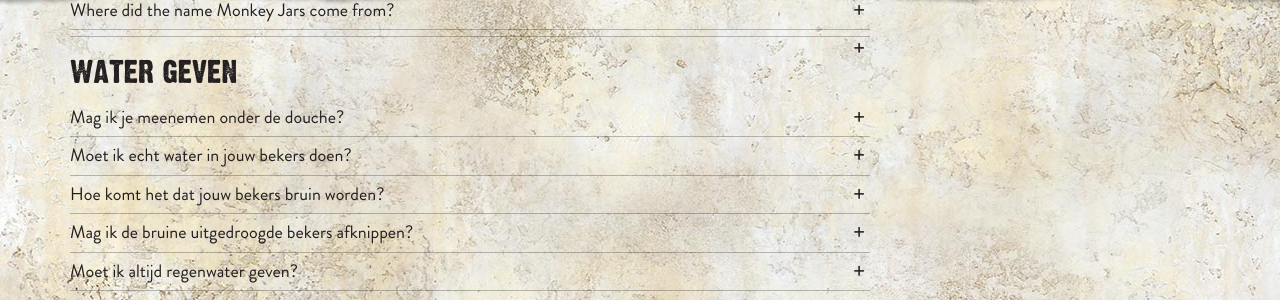
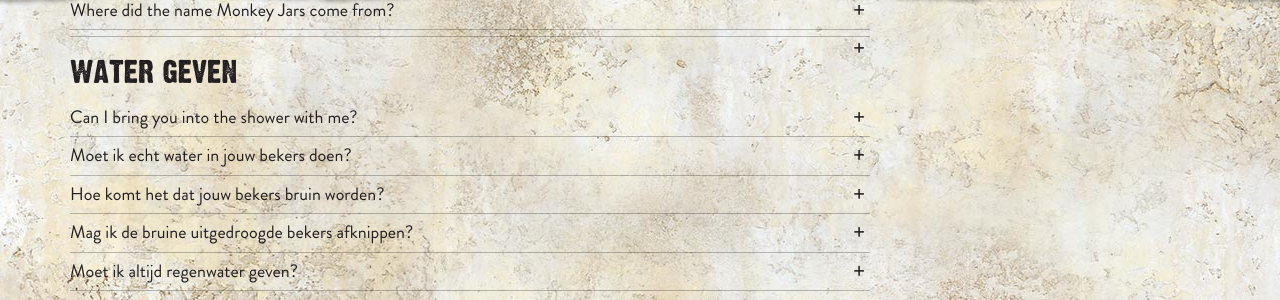
Before and after one commit to xuantiep/monkeyjars_en, a Jekyll site: the page built from funfacts/index.md, in a window 1280 px wide and 900 px high, scrolled down 316 px. Shown: the part 156-456 px from the top of the window. Built offline with Jekyll 4.4.1, drawn with Linux system fonts in a browser that asks for light colours; part of the change alters nothing that is shown.

Commit message:
Updated 'funfacts/index.md' via CloudCannon

```diff
--- a/funfacts/index.md
+++ b/funfacts/index.md
@@ -27,11 +27,11 @@ oorsprong:
   - title:
     content:
 water_geven:
-  - title: Mag ik je meenemen onder de douche?
+  - title: Can I bring you into the shower with me?
     content: >-
-      Ja, dat vind ik beregezellig. Niet te vaak en je hoeft me niet in te
-      zepen, daar krijg ik een beetje jeuk van. Ik vind het ook heerlijk om in
-      een vochtige badkamer rond te hangen!
+      Yes, that would be absolutely fantastic! Don’t do it too often though and
+      please don't use soap on me because it isn't good for me. I also love
+      being left to enjoy a nice and humid bathroom.
   - title: Moet ik echt water in jouw bekers doen?
     content: >-
       Nee, als je mij goed verzorgt hoeft dat niet. Mijn stengels kun je zien
```
